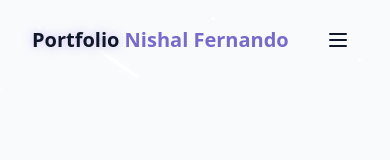
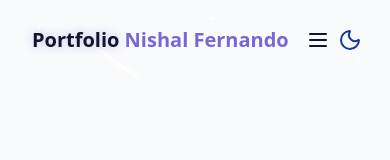
Before and after one commit to NishalFdo/Nishal-portfolio, a React (Vite) app: page / in a window 390 px wide. Shown: the top 160 px of the page. Built offline with nearby package versions, Linux system fonts and the light colour scheme.

Commit message:
Fix: Position theme toggle button to top-right corner

```diff
--- a/src/components/Navbar.jsx
+++ b/src/components/Navbar.jsx
@@ -1,6 +1,8 @@
 import { cn } from "@/lib/utils";
 import { Menu, X } from "lucide-react";
 import { useEffect, useState } from "react";
+import { ThemeToggle } from "@/components/ThemeToggle";
+
 
 const navItems = [
     { name: "Home", href: "#hero" },
@@ -59,7 +61,7 @@ export const Navbar = () => {
 
                 <button
                     onClick={() => setIsMenuOpen((prev) => !prev)}
-                    className="md:hidden p-2 text-foreground z-50"
+                    className="md:hidden p-2 text-foreground z-50 mr-5"
                     aria-label={isMenuOpen ? "Close Menu" : "Open Menu"}
                 >
                     {isMenuOpen ? <X size={24} /> : <Menu size={24} />}{" "}
@@ -67,14 +69,14 @@ export const Navbar = () => {
 
                 <div
                     className={cn(
-                        "fixed inset-0 bg-background/95 backdroup-blur-md z-40 flex flex-col items-center justify-center",
+                        "fixed inset-0 bg-background/95 backdrop-blur-md z-40 flex flex-col items-center justify-center",
                         "transition-all duration-300 md:hidden",
                         isMenuOpen
                             ? "opacity-100 pointer-events-auto"
                             : "opacity-0 pointer-events-none"
                     )}
                 >
-                    <div className="flex flex-col space-y-8 text-xl">
+                    <div className="flex flex-col space-y-8 text-xl items-center">
                         {navItems.map((item, key) => (
                             <a
                                 key={key}
@@ -85,8 +87,11 @@ export const Navbar = () => {
                                 {item.name}
                             </a>
                         ))}
+                        {/* 👇 Add ThemeToggle here */}
+                        <ThemeToggle />
                     </div>
                 </div>
+
             </div>
         </nav>
     );
--- a/src/components/ThemeToggle.jsx
+++ b/src/components/ThemeToggle.jsx
@@ -32,8 +32,8 @@ export const ThemeToggle = () => {
         <button
             onClick={toggleTheme}
             className={cn(
-                "fixed max-sm:hidden top-5 right-5 z-50 p-2 rounded-full transition-colors duration-300",
-                "focus:outlin-hidden"
+                "absolute top-5 right-5 z-50 p-2 ml-2 rounded-full transition-colors duration-300",
+                "focus:outline-none"
             )}
         >
             {isDarkMode ? (
@@ -42,5 +42,6 @@ export const ThemeToggle = () => {
                 <Moon className="h-6 w-6 text-blue-900" />
             )}
         </button>
+
     );
 };
```
